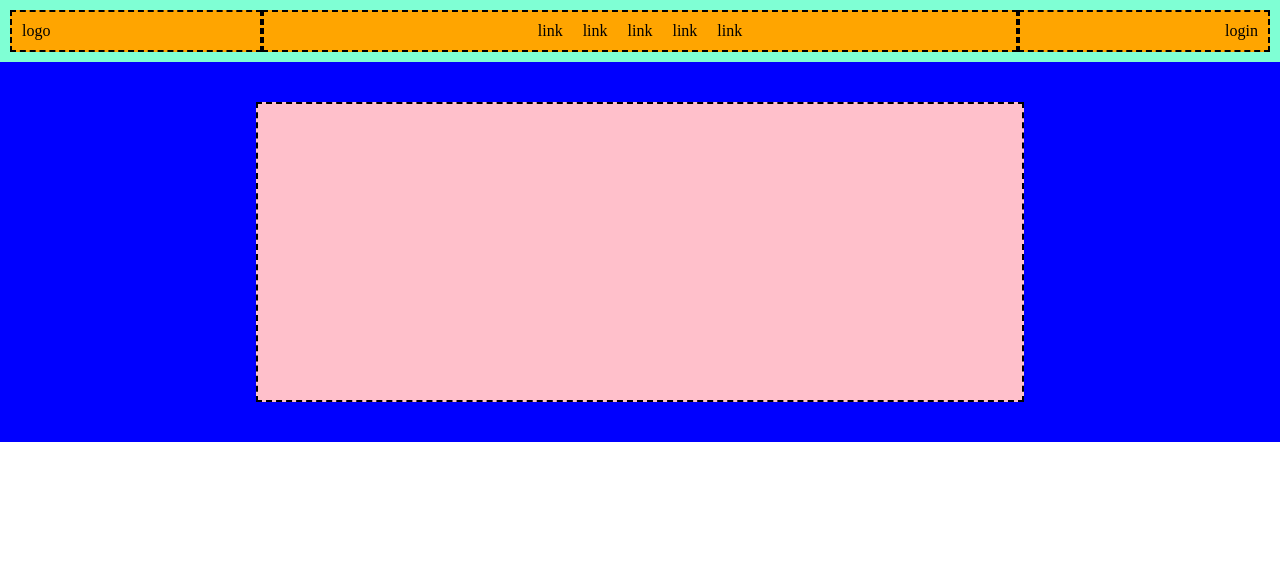
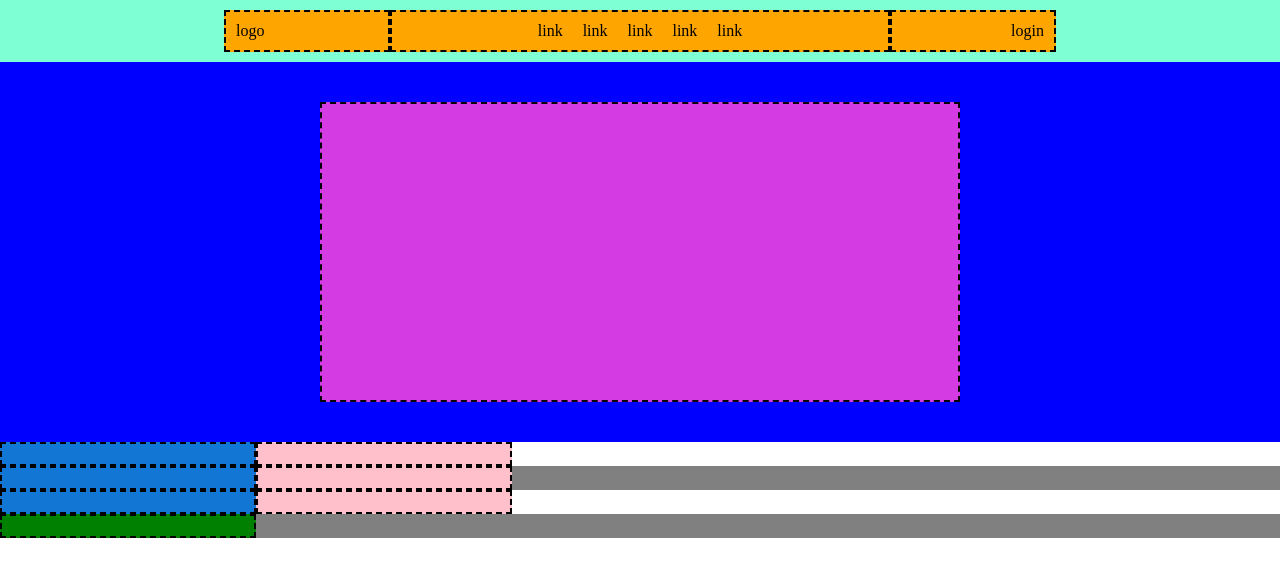
Before and after one commit to DrKillex/htmlcss-struttura-discord, a plain HTML site: page index.html in a window 1280 px wide. Drawn offline with Linux system fonts and the light colour scheme.

Commit message:
fix+main no dimensioni

```diff
--- a/css/style.css
+++ b/css/style.css
@@ -8,7 +8,7 @@
 
 /* debug */
 
-.debug .flex {
+.debug nav.flex {
     background-color: orange;
 }
 
@@ -25,8 +25,24 @@
 }
 
 .debug .container-banner div {
+    background-color: #d43be2;
+    height: 300px;
+}
+
+.debug .big-box {
+    background-color: #1276d4;
+}
+
+.debug .small-box {
     background-color: pink;
-    height: 300px;
+}
+
+.debug .huge-box {
+    background-color: green;
+}
+
+.debug main div.container-section-main:nth-child(even) {
+    background-color: gray;
 }
 
 /* body */
@@ -34,9 +50,17 @@
 
 /* header */
 
+.nav-container {
+    padding: 10px 0;
+}
+
 nav {
     justify-content: space-between;
+    margin: 0 auto;
+    width: 65%;
 }
+
+
 
 nav div:last-child {
     text-align: end;
@@ -57,7 +81,7 @@ ul.flex {
     width: 20%;
 }
 
-.nav-container, ul.flex li, .flex >div {
+ul.flex li, .flex >div {
     padding: 10px;
 }
 
@@ -66,6 +90,8 @@ ul.flex {
 }
 
 .container-banner div {
-    width: 60%;
+    width: 50%;
     margin: 0 auto;
 }
+
+/* main */
--- a/index.html
+++ b/index.html
@@ -34,7 +34,23 @@
     </header>
     <!-- /header -->
     <!-- main -->
-    <main></main>
+    <main>
+        <div class="container-section-main flex">
+            <div class="big-box dashed"></div>
+            <div class="small-box dashed"></div>
+        </div>
+        <div class="container-section-main flex">
+            <div class="big-box dashed"></div>
+            <div class="small-box dashed"></div>
+        </div>
+        <div class="container-section-main flex">
+            <div class="big-box dashed"></div>
+            <div class="small-box dashed"></div>
+        </div>
+        <div class="container-section-main flex">
+            <div class="huge-box dashed"></div>
+        </div>
+    </main>
     <!-- /main -->
     <!-- footer -->
     <footer></footer>
```
